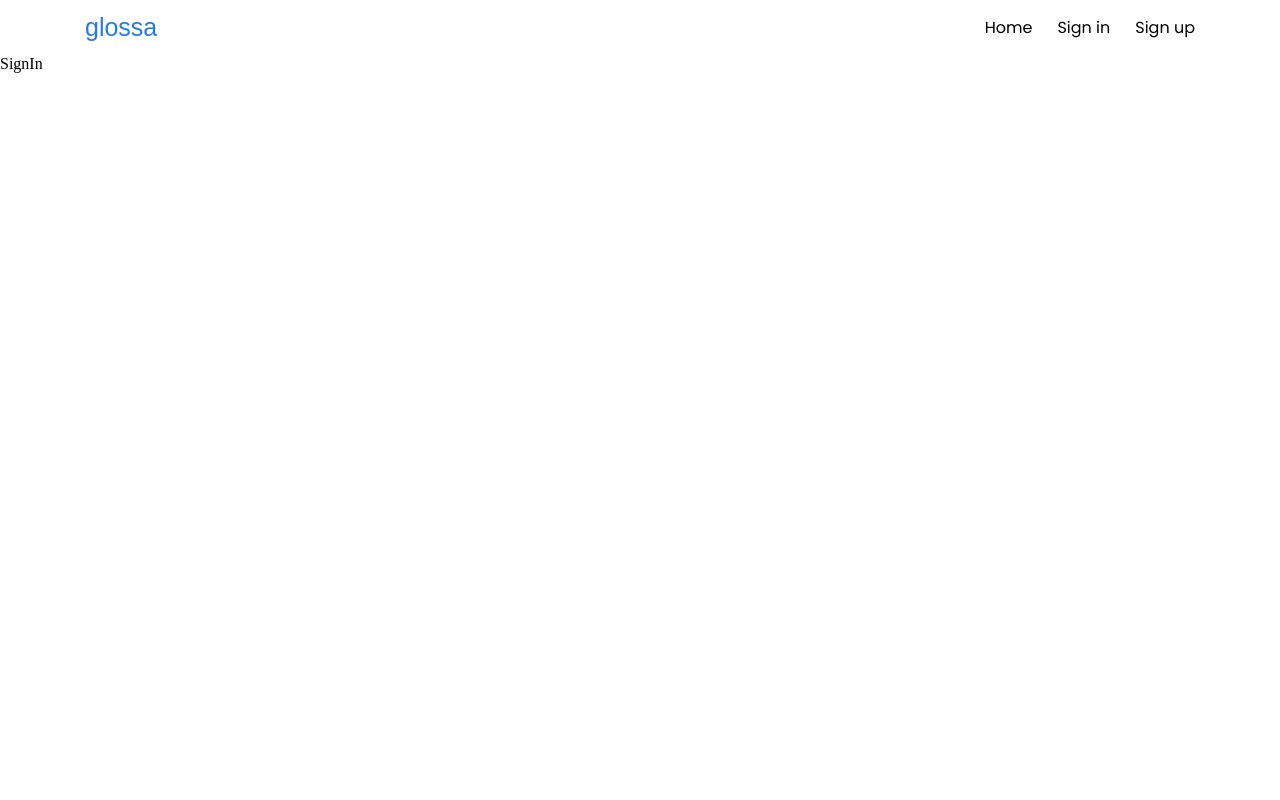
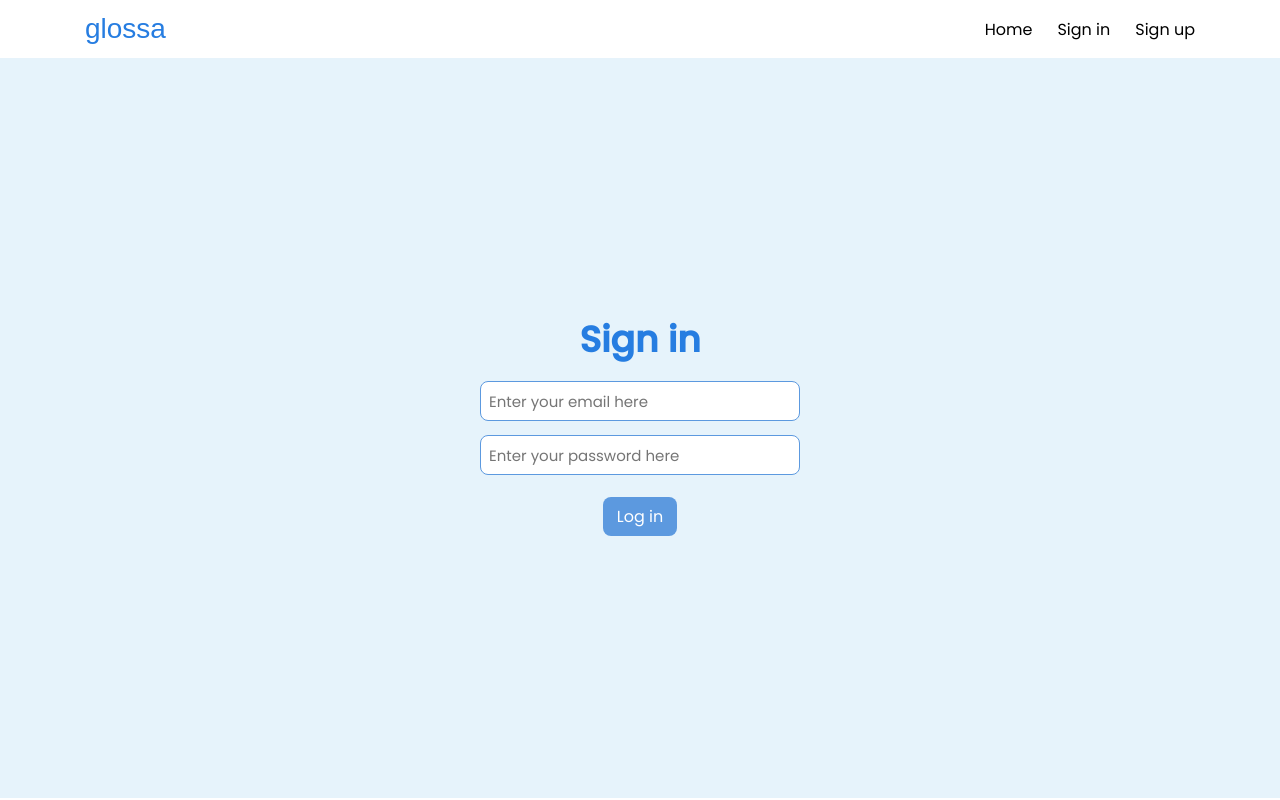
Before and after one commit to AnastasiiaDedela/blogs-project, a React (Vite) app: page /sign-in in a window 1280 px wide. Built offline with nearby package versions, Linux system fonts and the light colour scheme; a web font is replaced by a local one.

Commit message:
feat: completed Sign-in markup and styles

```diff
--- a/src/components/BlogItem/index.tsx
+++ b/src/components/BlogItem/index.tsx
@@ -6,7 +6,7 @@ export default function BlogItem() {
       <div className={styles.blogHeader}>
         <div className={styles.authorData}>
           <div className={styles.authorAvatar}>
-            <img src="../../../public/avatar.png" alt="avatar" />
+            <img src="/avatar.png" alt="avatar" />
           </div>
           <div className={styles.autrhorInfo}>
             <p className={styles.authorName}>Alex Redklif</p>
--- a/src/components/BlogList/index.tsx
+++ b/src/components/BlogList/index.tsx
@@ -1,7 +1,10 @@
+import { useState } from 'react';
 import BlogItem from '../BlogItem';
+import Pagination from '../Pagination';
 import styles from './BlogList.module.scss';
 
 export default function BlogList() {
+  const [page, setPage] = useState<number>(1);
   return (
     <div className={styles.feed}>
       <p className={styles.feedTitle}>Global Feed</p>
@@ -12,6 +15,7 @@ export default function BlogList() {
         <BlogItem />
         <BlogItem />
       </div>
+      <Pagination page={page} setPage={(number) => setPage(number)} />
     </div>
   );
 }
--- a/src/components/Header/Header.module.scss
+++ b/src/components/Header/Header.module.scss
@@ -14,6 +14,12 @@
     font-family: "Poppins", sans-serif;
     font-weight: 400;
     font-style: normal;
+    li {
+        cursor: pointer;
+        &:hover {
+            color: $base-light;
+        }
+    }
 }
 
 .container {
@@ -26,6 +32,6 @@
         font-family: "Poetsen One", sans-serif;
         font-weight: 400;
         font-style: normal;
-        font-size: 25px;
+        font-size: 28px;
     }
 }
--- a/src/components/Header/index.tsx
+++ b/src/components/Header/index.tsx
@@ -1,6 +1,12 @@
+import { useNavigate } from 'react-router-dom';
 import styles from './Header.module.scss';
 
 export default function Header() {
+  const navigate = useNavigate();
+
+  const onButtonClick = () => {
+    navigate('/sign-in');
+  };
   return (
     <header className={styles.header}>
       <div className={styles.container}>
@@ -8,7 +14,7 @@ export default function Header() {
         <nav>
           <ul className={styles.navigationList}>
             <li>Home</li>
-            <li>Sign in</li>
+            <li onClick={onButtonClick}>Sign in</li>
             <li>Sign up</li>
           </ul>
         </nav>
--- a/src/pages/Home/index.tsx
+++ b/src/pages/Home/index.tsx
@@ -1,11 +1,8 @@
 import TagsSideBar from '@/components/TagsSideBar';
 import styles from './Home.module.scss';
 import BlogList from '@/components/BlogList';
-import { useState } from 'react';
-import Pagination from '@/components/Pagination';
 
 export default function Home() {
-  const [page, setPage] = useState<number>(1);
   return (
     <main>
       <div className={styles.container}>
@@ -17,7 +14,6 @@ export default function Home() {
           <BlogList />
           <TagsSideBar />
         </div>
-        <Pagination page={page} setPage={(number) => setPage(number)} />
       </div>
     </main>
   );
--- a/src/pages/SignIn/SignIn.module.scss
+++ b/src/pages/SignIn/SignIn.module.scss
@@ -0,0 +1,61 @@
+.container {
+  display: flex;
+  justify-content: center;
+  align-items: center;
+  background-color: #86c4ed35;
+  height: calc(100vh - 60px);
+}
+
+.content {
+    flex-direction: column;
+    display: flex;
+    align-items: center;
+    justify-content: center;
+    row-gap: 14px;
+  }
+
+  .signInTitle {
+    font-family: "Poppins", sans-serif;
+    color: $base-dark;
+    display: flex;
+    flex-direction: column;
+    font-size: 36px;
+    font-weight: bolder;
+    align-items: center;
+    justify-content: center;
+  }
+
+  .inputContainer {
+    display: flex;
+    flex-direction: column;
+    align-items: flex-start;
+    justify-content: center;
+  }
+
+  .inputContainer > .errorLabel {
+    color: red;
+    font-size: 12px;
+  }
+
+  .inputBox {
+    height: 40px;
+    width: 320px;
+    font-size: 15px;
+    border-radius: 8px;
+    border: 1px solid $base-light;
+    font-family: "Poppins", sans-serif;
+    padding-left: 8px;
+    border: 1.5px solid $base-light;
+  }
+
+input[type='button'] {
+  font-family: "Poppins", sans-serif;
+  border: none;
+  background: $base-light;
+  color: white;
+  padding: 7px 14px;
+  margin: 8px;
+  font-size: 16px;
+  border-radius: 8px;
+  cursor: pointer;
+}
--- a/src/pages/SignIn/index.tsx
+++ b/src/pages/SignIn/index.tsx
@@ -1,3 +1,52 @@
-export default function SignIn() {
-  return <div>SignIn</div>;
-}
+import { useState } from 'react';
+import { useNavigate } from 'react-router-dom';
+import styles from './SignIn.module.scss';
+
+const SignIn = () => {
+  const [email, setEmail] = useState('');
+  const [password, setPassword] = useState('');
+  //const [emailError, setEmailError] = useState('')
+  //const [passwordError, setPasswordError] = useState('')
+
+  const navigate = useNavigate();
+
+  const onButtonClick = () => {
+    navigate('/');
+  };
+
+  return (
+    <div className={styles.container}>
+      <div className={styles.content}>
+        <div className={styles.signInTitle}>Sign in</div>
+        <div className={styles.inputContainer}>
+          <input
+            value={email}
+            placeholder="Enter your email here"
+            onChange={(ev) => setEmail(ev.target.value)}
+            className={styles.inputBox}
+          />
+          {/* <label className="errorLabel">{emailError}</label> */}
+        </div>
+        <div className={styles.inputContainer}>
+          <input
+            value={password}
+            placeholder="Enter your password here"
+            onChange={(ev) => setPassword(ev.target.value)}
+            className={styles.inputBox}
+          />
+          {/* <label className="errorLabel">{passwordError}</label> */}
+        </div>
+        <div className={styles.inputContainer}>
+          <input
+            className={styles.inputButton}
+            type="button"
+            onClick={onButtonClick}
+            value={'Log in'}
+          />
+        </div>
+      </div>
+    </div>
+  );
+};
+
+export default SignIn;
```
